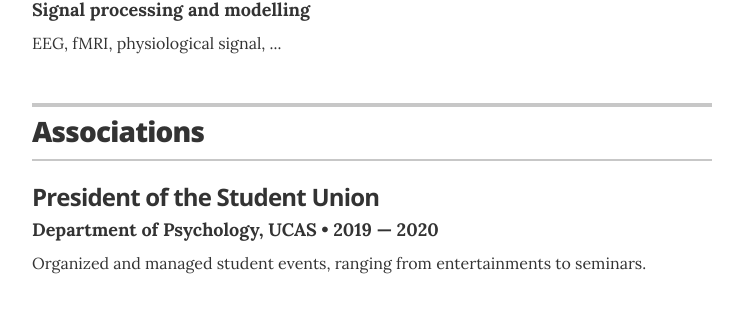
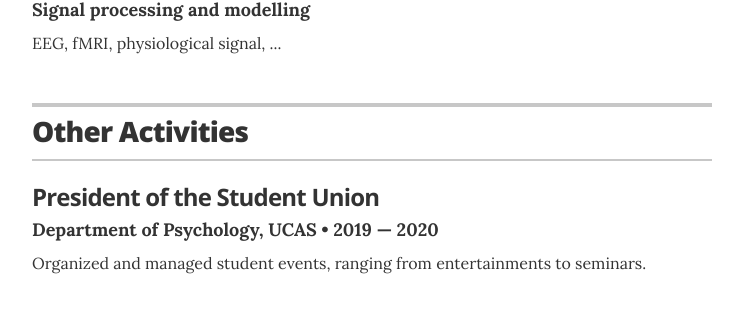
Before and after one commit to PsychYan/PsychYan.github.io, a Jekyll site: the page built from index.html, in a window 1280 px wide and 900 px high, scrolled down 2919 px. Shown: the part 480-790 px from the top of the window, without its empty margins (268-1011 px from the left). Built offline with Jekyll 4.4.1, drawn with Linux system fonts in a browser that asks for light colours.

Commit message:
Update resume.html

```diff
--- a/_layouts/resume.html
+++ b/_layouts/resume.html
@@ -179,7 +179,7 @@
       <section class="content-section">
 
         <header class="section-header">
-          <h2>Associations</h2>
+          <h2>Other Activities</h2>
         </header>
 
         {% for association in site.data.associations %}
```
